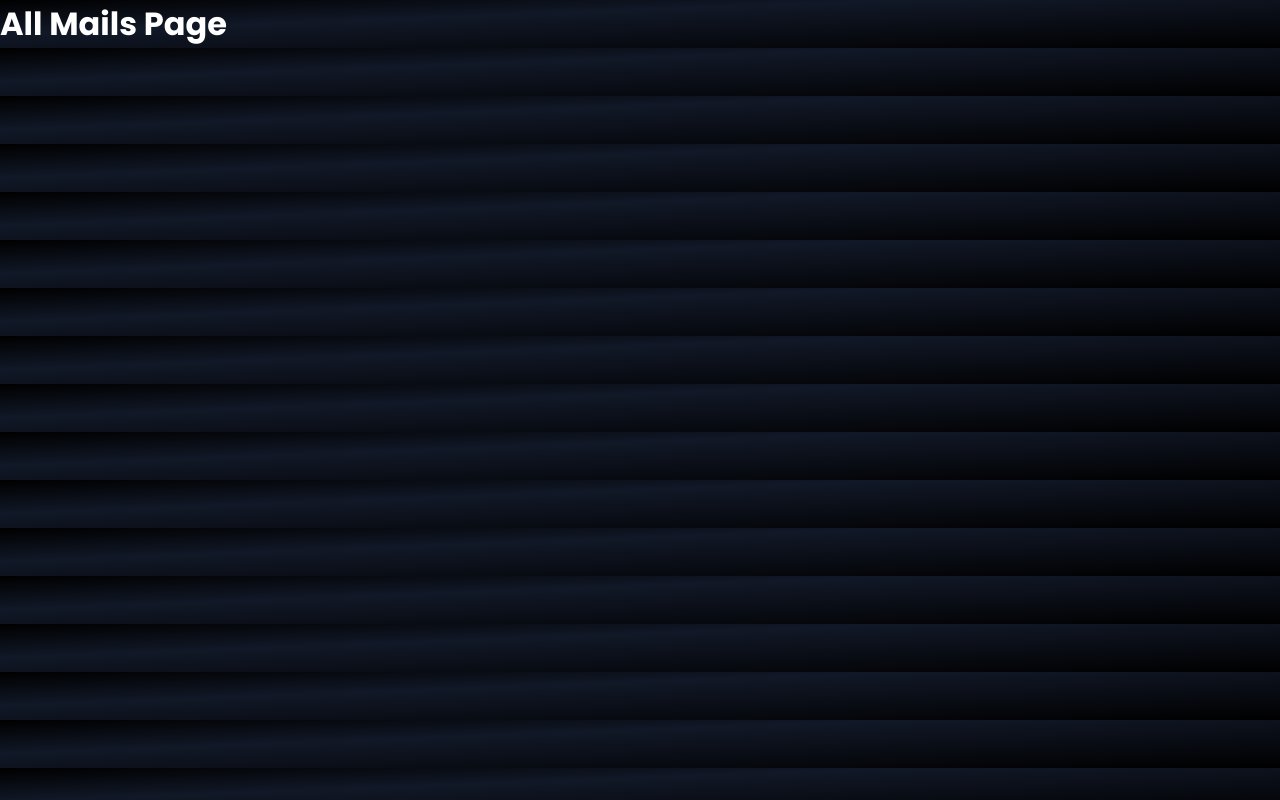
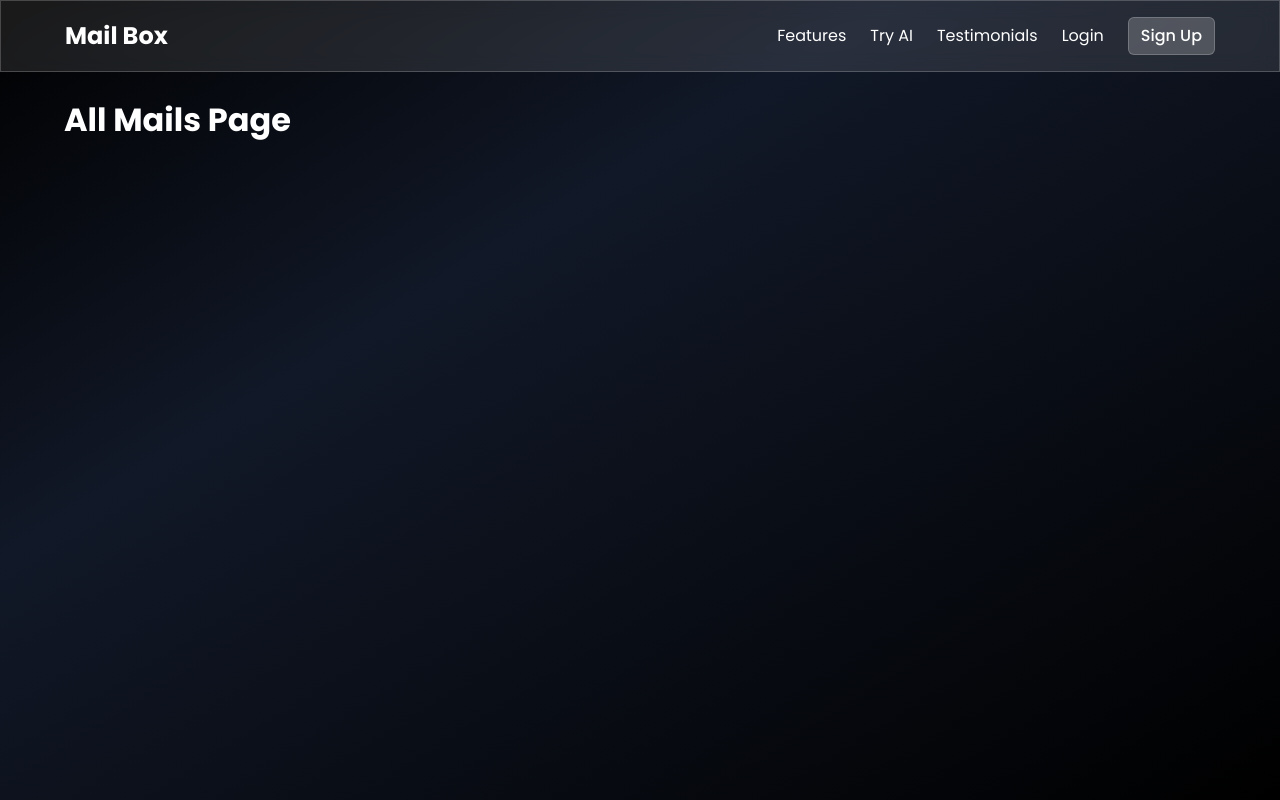
Before and after one commit to devsandeepsharma/Mail-Box, a React (Vite) app: page / in a window 1280 px wide. Built offline with nearby package versions, Linux system fonts and the light colour scheme.

Commit message:
header created

```diff
--- /dev/null
+++ b/src/components/layout/Header.jsx
@@ -0,0 +1,53 @@
+import { useState } from "react";
+import { Link, NavLink } from "react-router-dom";
+
+import "./header.css";
+import Button from "../ui/Button";
+
+const Header = () => {
+
+    const [toggleNav, setToggleNav] = useState(false);
+
+    const toggle = () => {
+        setToggleNav(prev => !prev);
+    }
+
+    return (
+        <header className="header">
+            <Link className="skip-to-main-content" to="#main">Skip to main content</Link>
+            <Link className="header__logo" to="/landing">Mail Box</Link>
+            <nav className="header__nav" aria-label="primary navigation">
+                <Button
+                    className="nav__button"
+                    aria-controls="nav-list"
+                    aria-expanded={toggleNav}
+                    onClick={toggle}
+                >
+                    <span className="sr-only">menu</span>
+                    <div className="line one"></div>
+                    <div className="line two"></div>
+                    <div className="line three"></div>
+                </Button>
+                <ul id="navlist" className="nav__list">
+                    <li className="nav__item">
+                        <NavLink to="#features" onClick={toggle}>Features</NavLink>
+                    </li>
+                    <li className="nav__item">
+                        <NavLink to="#tryaI" onClick={toggle}>Try AI</NavLink>
+                    </li>
+                    <li className="nav__item">
+                        <NavLink to="#testimonials" onClick={toggle}>Testimonials</NavLink>
+                    </li>
+                    <li className="nav__item">
+                        <NavLink to="/login" onClick={toggle}>Login</NavLink>
+                    </li>
+                    <li className="nav__item">
+                        <Button type="link" to="/signup" style={{width: "100%"}} onClick={toggle}>Sign Up</Button>
+                    </li>
+                </ul>
+            </nav>
+        </header>
+    )
+}
+
+export default Header;
--- a/src/components/layout/Layout.jsx
+++ b/src/components/layout/Layout.jsx
@@ -1,9 +1,14 @@
 import { Outlet } from "react-router-dom"
+
+import Header from "./Header";
 
 const Layout = () => {
     return (
         <>
-            <Outlet />
+            <Header />
+            <main id="main">
+                <Outlet />
+            </main>
         </>
     )
 }
--- /dev/null
+++ b/src/components/layout/header.css
@@ -0,0 +1,124 @@
+.header {
+    position: fixed;
+    width: 100%;
+    z-index: 50;
+
+    display: flex;
+    justify-content: space-between;
+    align-items: center;
+
+    padding: 1rem;
+    background-color: var(--glass-bg);
+
+    backdrop-filter: blur(10px);
+    -webkit-backdrop-filter: blur(10px);
+    border: 1px solid var(--glass-border);
+}
+
+.header__logo {
+    color: var(--text-primary);
+    text-decoration: none;
+    font-size: 20px;
+    font-weight: var(--fw-700);
+}
+
+.nav__button {
+    position: relative;
+    width: 33px;
+    height: 27px;
+    z-index: 300;
+
+    display: flex !important;
+    flex-direction: column;
+    justify-content: space-between !important;
+
+    padding: .35rem !important;
+    border-radius: 4px !important;
+}
+
+.nav__button .line {
+    width: 100%;
+    height: 2px;
+    background: var(--text-primary);
+
+    transition: transform 0.3s ease, opacity 0.3s ease;
+}
+
+.nav__button[aria-expanded=true] .line.one {
+    transform: translateY(6px) rotate(45deg);
+}
+
+.nav__button[aria-expanded=true] .line.two {
+    opacity: 0;
+}
+
+.nav__button[aria-expanded=true] .line.three {
+    transform: translateY(-6px) rotate(-45deg);
+}
+
+.nav__button[aria-expanded=true] ~ .nav__list {
+    visibility: unset;
+    right: 0;
+}
+
+.nav__list {
+    visibility: hidden;
+    position: fixed;
+    width: 75%;
+    height: 100vh;
+    right: -60%;
+    top: 0;
+    z-index: 200;
+
+    display: flex;
+    flex-direction: column;
+    gap: 1rem;
+
+    padding: 3.5rem 2rem;
+    background-color: var(--ai-output-bg);
+
+    backdrop-filter: blur(10px);
+    -webkit-backdrop-filter: blur(10px);
+    border-left: 1px solid var(--glass-border);
+    transition: .6s ease-in-out;
+}
+
+.nav__list a {
+    text-decoration: none;
+    color: var(--text-primary);
+}
+
+.nav__list a:hover {
+    color: var(--text-secondary);
+}
+
+@media (min-width: 750px) {
+    .header {
+        padding: 1rem 4rem;
+    }
+
+    .header__logo {
+        font-size: 24px;
+    }
+
+    .nav__button {
+        display: none !important;
+    }
+
+    .nav__list {
+        visibility: unset;
+        position: unset;
+        width: unset;
+        height: unset;
+        z-index: unset;
+        padding: unset;
+        backdrop-filter: unset;
+        -webkit-backdrop-filter: unset;
+        border-left: unset;
+        background-color: unset;
+
+        flex-direction: row;
+        align-items: center;
+        gap: 1.5rem;
+    }
+}
--- /dev/null
+++ b/src/components/ui/Button.jsx
@@ -0,0 +1,16 @@
+import { Link } from "react-router-dom";
+
+import "./button.css";
+
+const Button = ({ varient="primary", type="button", children, className, ...props }) => {
+
+    const Element = type === "button" ? "button" : Link;
+
+    return (
+        <Element className={`btn ${varient} ${className}`} {...props}>
+            {children}
+        </Element>
+    )
+}
+
+export default Button;
--- /dev/null
+++ b/src/components/ui/button.css
@@ -0,0 +1,43 @@
+.btn {
+    display: inline-flex;
+    align-items: center;
+    justify-content: center;
+
+    padding: 6px 12px;
+
+    border-radius: 6px;
+    transition: all 0.3s ease;
+
+    font-size: 16px;
+    font-family: var(--ff-base);
+    font-weight: var(--fw-500);
+    text-align: center;
+    text-decoration: none;
+}
+
+.btn.primary {
+    background-color: var(--glass-border);
+    color: var(--text-primary) !important;
+
+    border: 1px solid var(--glass-border);
+}
+
+.btn.primary:hover {
+    background-color: var(--glass-hover);
+}
+
+.btn[type="link"] {
+    background-color: transparent;
+    color: var(--text-primary);
+    border: none;
+    text-decoration: underline;
+}
+
+.btn[type="link"]:hover {
+    color: var(--text-secondary);
+}
+
+.btn:focus {
+    outline: 1px dashed var(--text-primary);
+    outline-offset: 4px;
+}
--- a/src/index.css
+++ b/src/index.css
@@ -53,22 +53,35 @@ h1, h2, h3, h4, h5, h6 {
     isolation: isolate;
 }
 
+/*
+11. List
+*/
+ul {
+    list-style: none;
+    padding: 0;
+}
+
+/* 12. cursor */
+button {
+    cursor: pointer;
+}
+
 :root {
     --bg-gradient: linear-gradient(to bottom right, #000000 0%, #111827 35%, #000000 100%);
 
-    --glass-bg: rgba(255, 255, 255, 0.1);
-    --glass-border: rgba(255, 255, 255, 0.2);
-    --glass-hover: rgba(255, 255, 255, 0.3);
+    --glass-bg: hsla(0, 0%, 100%, 0.1);
+    --glass-border: hsla(0, 0%, 100%, 0.2);
+    --glass-hover: hsla(0, 0%, 100%, 0.3);
 
-    --text-primary: #ffffff;
-    --text-secondary: #9ca3af;
-    --text-muted: #6b7280;
+    --text-primary: hsl(0, 0%, 100%);
+    --text-secondary: hsl(218, 11%, 65%);
+    --text-muted: hsl(220, 9%, 46%);
 
     --feature-bg: hsla(0, 0%, 100%, 0.05);
-    --feature-hover: rgba(255, 255, 255, 0.1);
+    --feature-hover: hsla(0, 0%, 100%, 0.1);
 
     --input-bg: hsla(0, 0%, 0%, 0.4);
-    --ai-output-bg: rgba(0, 0, 0, 0.6);
+    --ai-output-bg: hsla(0, 0%, 0%, 0.6);
 
     --ff-base: "Poppins", sans-serif;
     --ff-heading: "Poppins", sans-serif;
@@ -89,4 +102,53 @@ body {
 
 main {
     min-height: 100vh;
+    padding: 5rem 1rem;
 }
+
+/* utility classes */
+.sr-only {
+    position: absolute;
+    width: 1px;
+    height: 1px;
+    padding: 0;
+    margin: -1px;
+    overflow: hidden;
+    clip: rect(0, 0, 0, 0);
+    white-space: nowrap;
+    border: 0;
+}
+
+.skip-to-main-content {
+    position: absolute;
+    top: .5rem;
+    left: -10000px;
+
+    padding: 0.5rem 1rem;
+    background-color: var(--ai-output-bg);
+    color: var(--text-primary);
+
+    border: 1px solid var(--glass-border);
+    outline: 1px dashed var(--glass-border);
+
+    border-radius: 8px;
+    outline-offset: 4px;
+
+    z-index: 100;
+    transition: top 0.3s;
+}
+
+.skip-to-main-content:focus {
+    left: 0;
+}
+
+a:focus {
+    transition: all 0.3s ease;
+    outline: 1px dashed var(--text-primary);
+    outline-offset: 4px;
+}
+
+@media (min-width: 750px) {
+    main {
+        padding: 6rem 4rem;
+    }
+}
```
